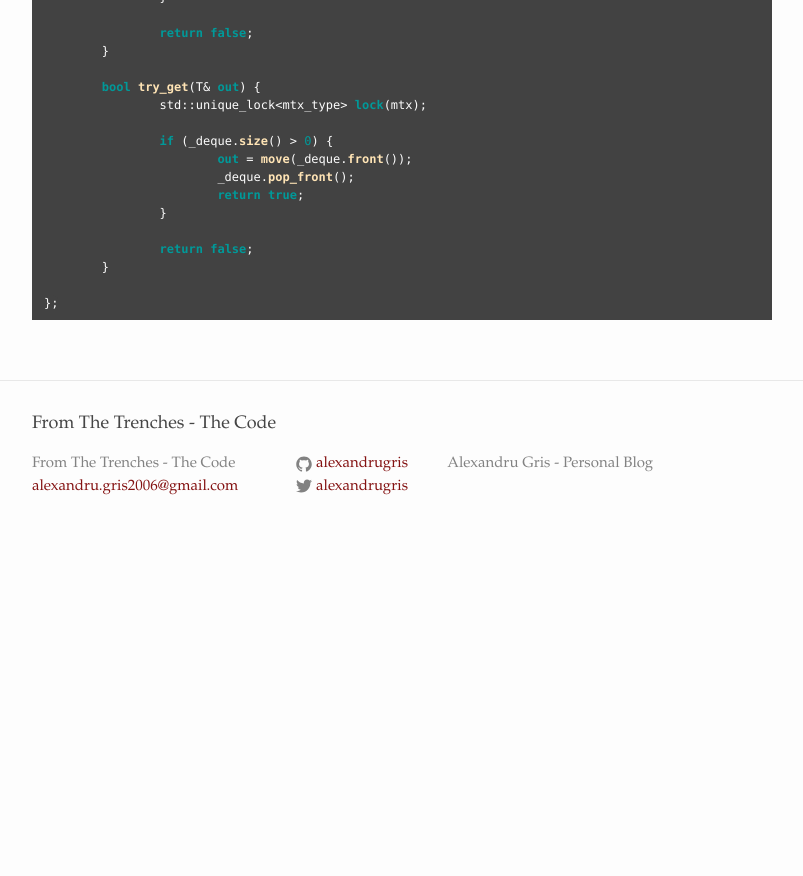
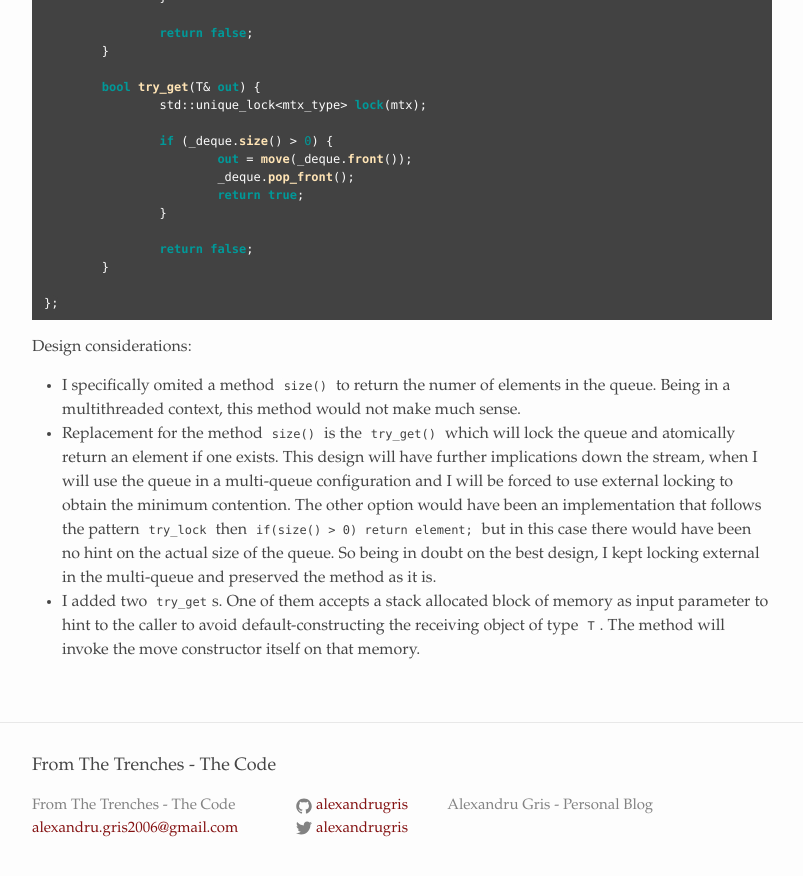
Before and after one commit to alexandrugris/my-jekyll-tech-blog, a Jekyll site: the page built from MyBlog/_posts/2017-02-20-C++-Play-multithreading-Cont-Queues.markdown, in a window 1280 px wide and 900 px high, scrolled down 2301 px. Shown: the top 876 px of the window, without its empty margins (238-1041 px from the left). Built offline with Jekyll 4.4.1, drawn with Linux system fonts in a browser that asks for light colours; before the commit the page ends 2859 px from its top, so only the background shows below that; some of the changed text lies outside the part shown.

Commit message:
small changes

````diff
--- a/MyBlog/_posts/2017-02-20-C++-Play-multithreading-Cont-Queues.markdown
+++ b/MyBlog/_posts/2017-02-20-C++-Play-multithreading-Cont-Queues.markdown
@@ -54,7 +54,7 @@ A simple multithreaded queue with all operations synchronized with a mutex. I we
 
 - I wanted be able to use various synchronization primitives as long as they respect the `std::mutex` and `std::condition_variable` interface. I wanted to be to play around and alter the default behavior.
 - I wanted to be able to track memory allocations. My initial assumption was that optimizing memory allocations will play a significant part in the process of streamlining the queue. Therefore I built my own allocator, which simply wraps `malloc` and `free`. More on this later.
-- I wanted a very straight forward interface, encapsulating all the behavior.
+- I wanted a very straight-forward interface, encapsulating all the behavior.
 
 ```csharp
 template<typename T, typename mtx_type, typename cond_variable_type> class blocking_queue {
@@ -116,3 +116,9 @@ public:
 
 };
 ```
+
+Design considerations:
+
+- I specifically omited a method `size()` to return the numer of elements in the queue. Being in a multithreaded context, this method would not make much sense.
+- Replacement for the method `size()` is the `try_get()` which will lock the queue and atomically return an element if one exists. This design will have further implications down the stream, when I will use the queue in a multi-queue configuration and I will be forced to use external locking to obtain the minimum contention. The other option would have been an implementation that follows the pattern `try_lock` then `if(size() > 0) return element;` but in this case there would have been no hint on the actual size of the queue. So being in doubt on the best design, I kept locking external in the multi-queue and preserved the method as it is.
+- I added two `try_get`s. One of them accepts a stack allocated block of memory as input parameter to hint to the caller to avoid default-constructing the receiving object of type `T`. The method will invoke the move constructor itself on that memory.
````
